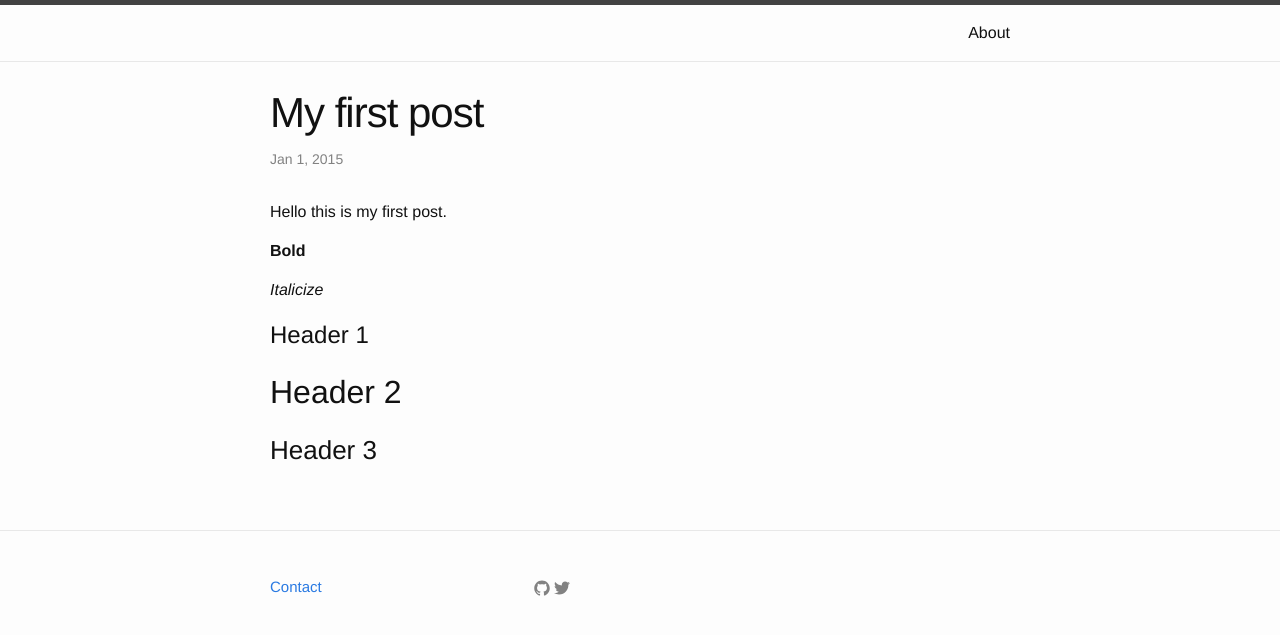
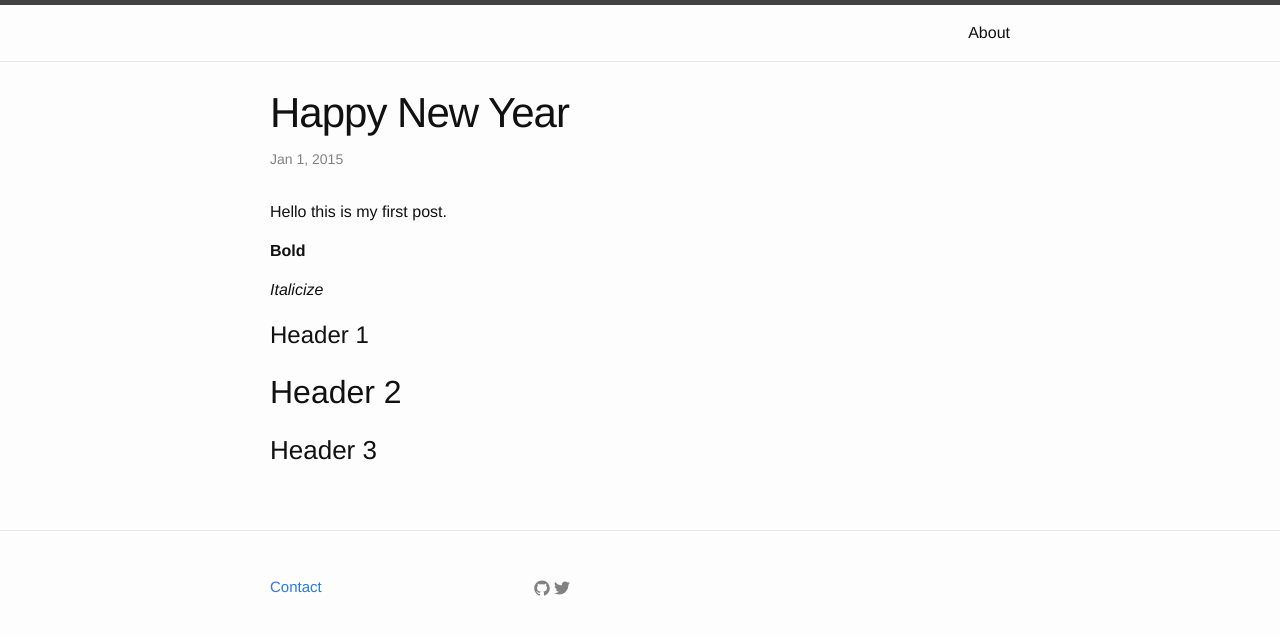
Before and after one commit to thetophu/thetophu.github.io, a Jekyll site: the page built from _posts/2015-01-01-First-Post.md, in a window 1280 px wide. Shown: the top 635 px of the page. Built offline with Jekyll 4.4.1, drawn with Linux system fonts in a browser that asks for light colours.

Commit message:
Update 2015-01-01-First-Post.md

```diff
--- a/_posts/2015-01-01-First-Post.md
+++ b/_posts/2015-01-01-First-Post.md
@@ -1,6 +1,6 @@
 ---
 layout: post
-title:  "My first post"
+title:  "Happy New Year"
 date:   2015-1-1
 categories: posts
 ---
```
